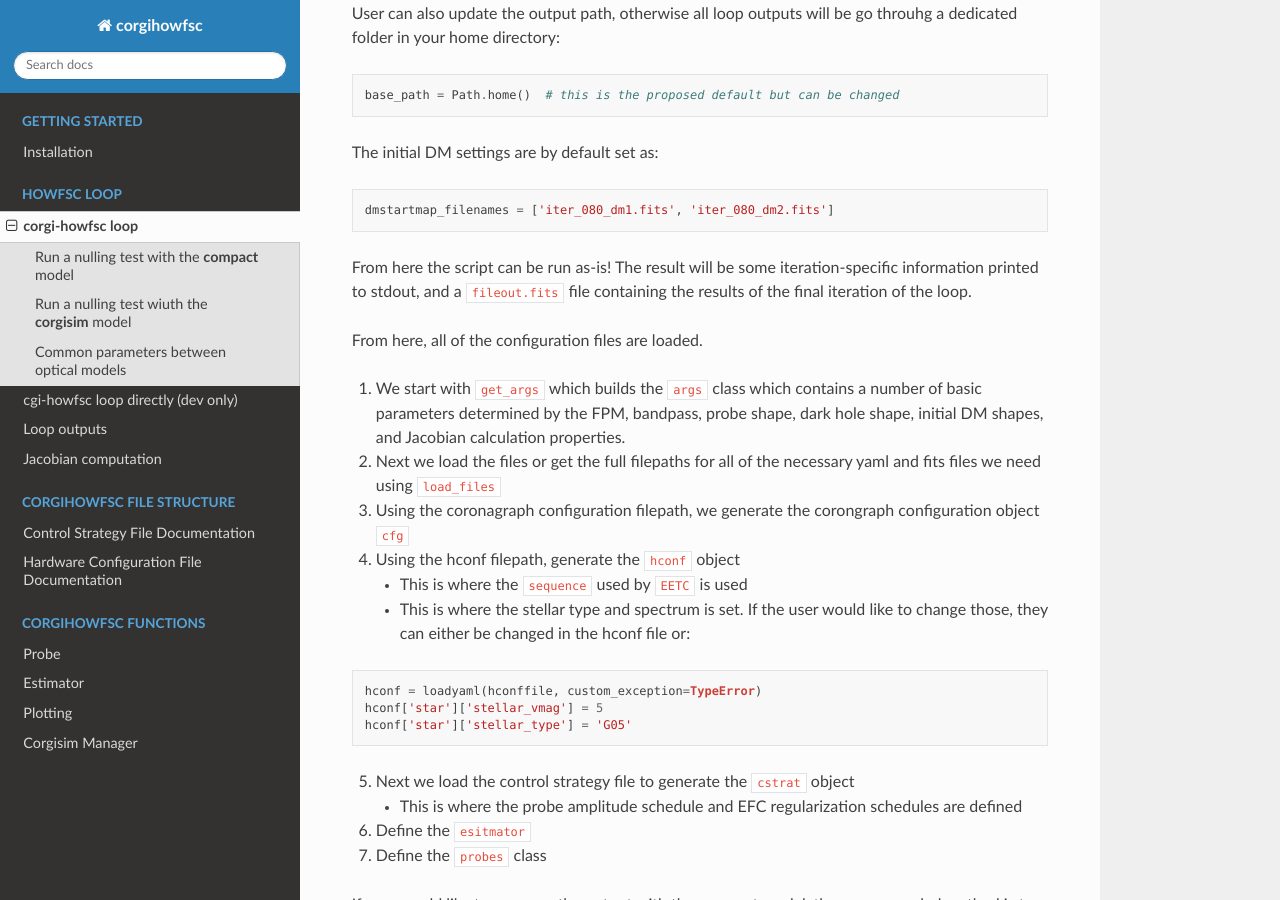
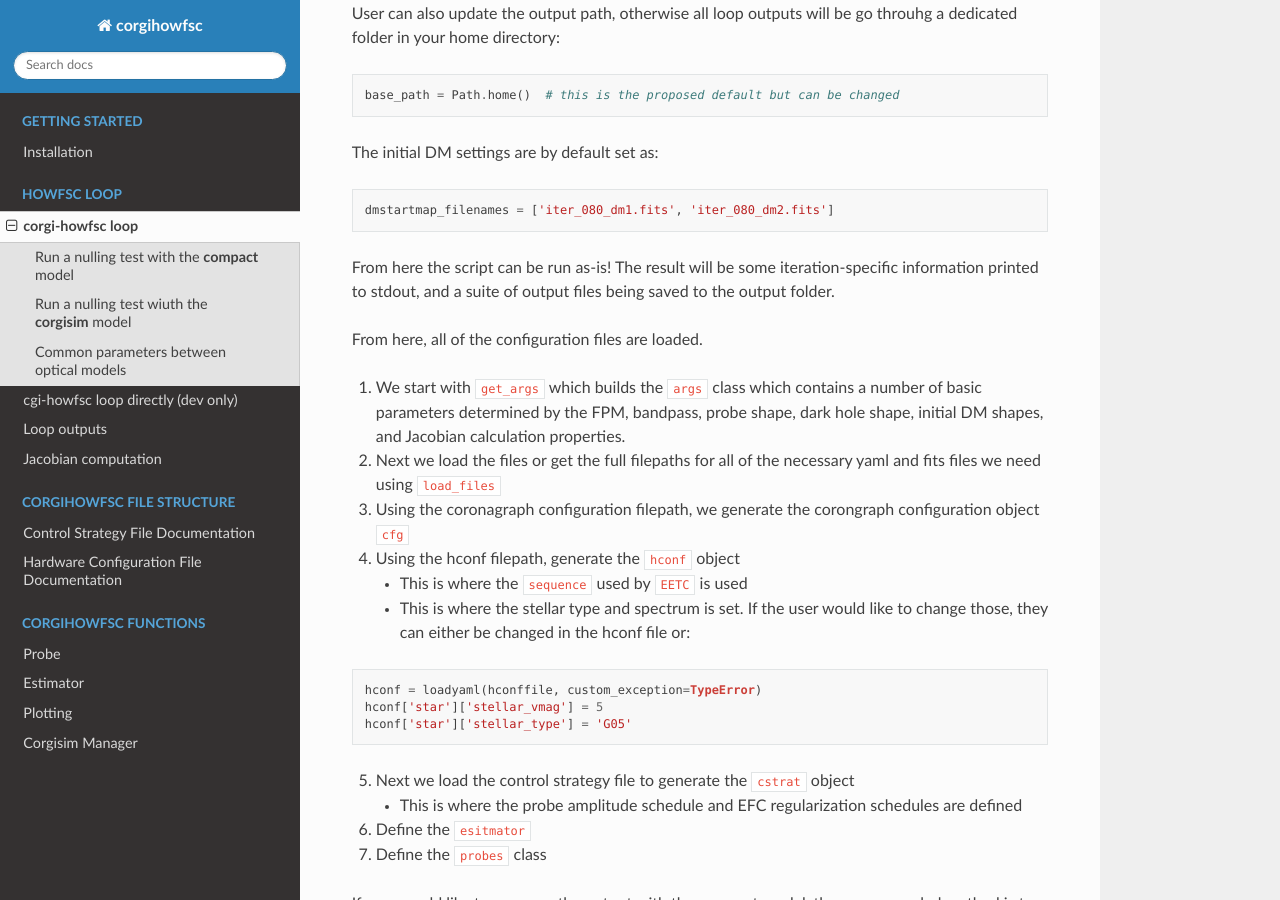
Before and after one commit to roman-corgi/corgihowfsc, a Sphinx documentation site: the page built from docs/source/gitl_corgi_howfsc.md, in a window 1280 px wide and 900 px high, scrolled down 1696 px. Built offline with Sphinx 7.4.7 and the Read the Docs theme 3.1.0, drawn with Linux system fonts in a browser that asks for light colours.

Commit message:
Fix output language

````diff
--- a/docs/source/gitl_corgi_howfsc.md
+++ b/docs/source/gitl_corgi_howfsc.md
@@ -65,8 +65,8 @@ The initial DM settings are by default set as:
 ```python
 dmstartmap_filenames = ['iter_080_dm1.fits', 'iter_080_dm2.fits']
 ```
-From here the script can be run as-is! The result will be some iteration-specific information printed to stdout, and a `fileout.fits` file containing the
-results of the final iteration of the loop.
+From here the script can be run as-is! The result will be some iteration-specific information printed to stdout, and a
+suite of output files being saved to the output folder.
 
 From here, all of the configuration files are loaded.
 1. We start with `get_args` which builds the `args` class which contains a number of basic parameters
````
Also changed, not shown: docs/source/gitl_cgi_howfsc.md (+1 -2 lines).
